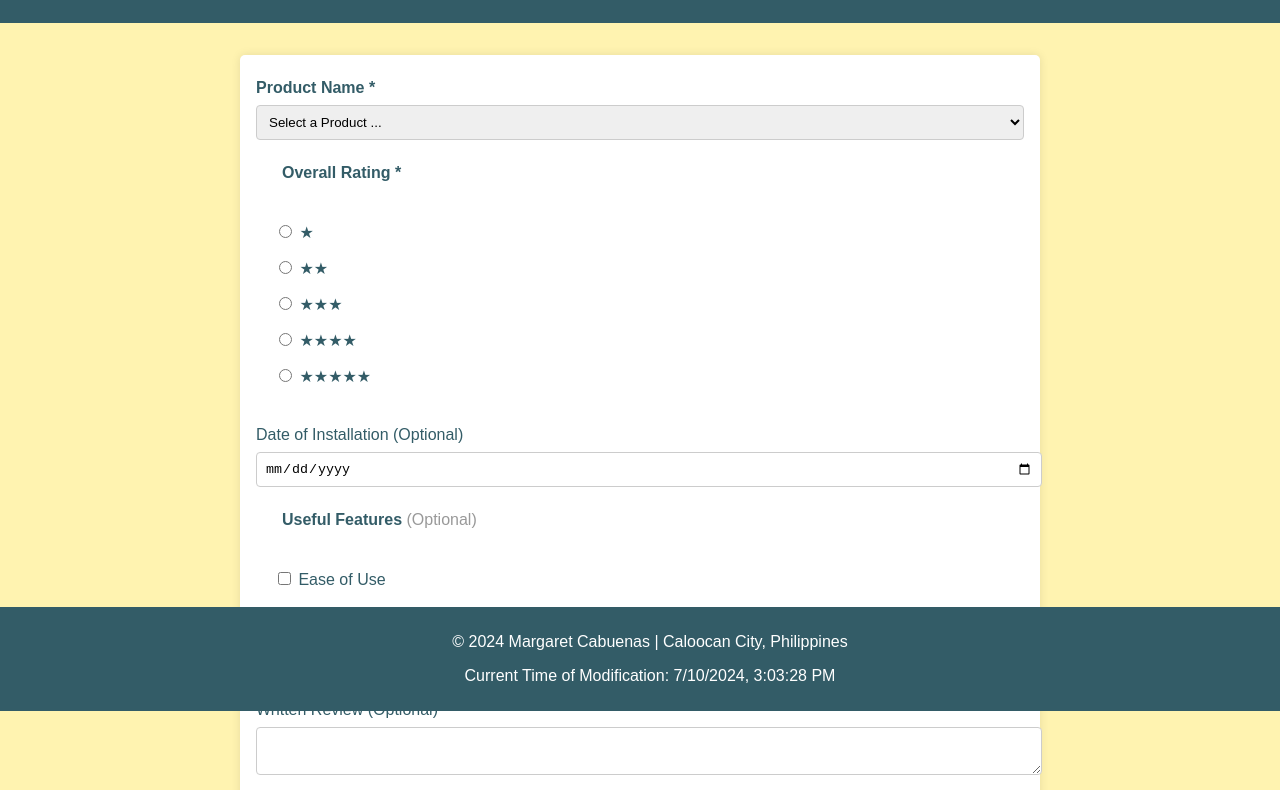
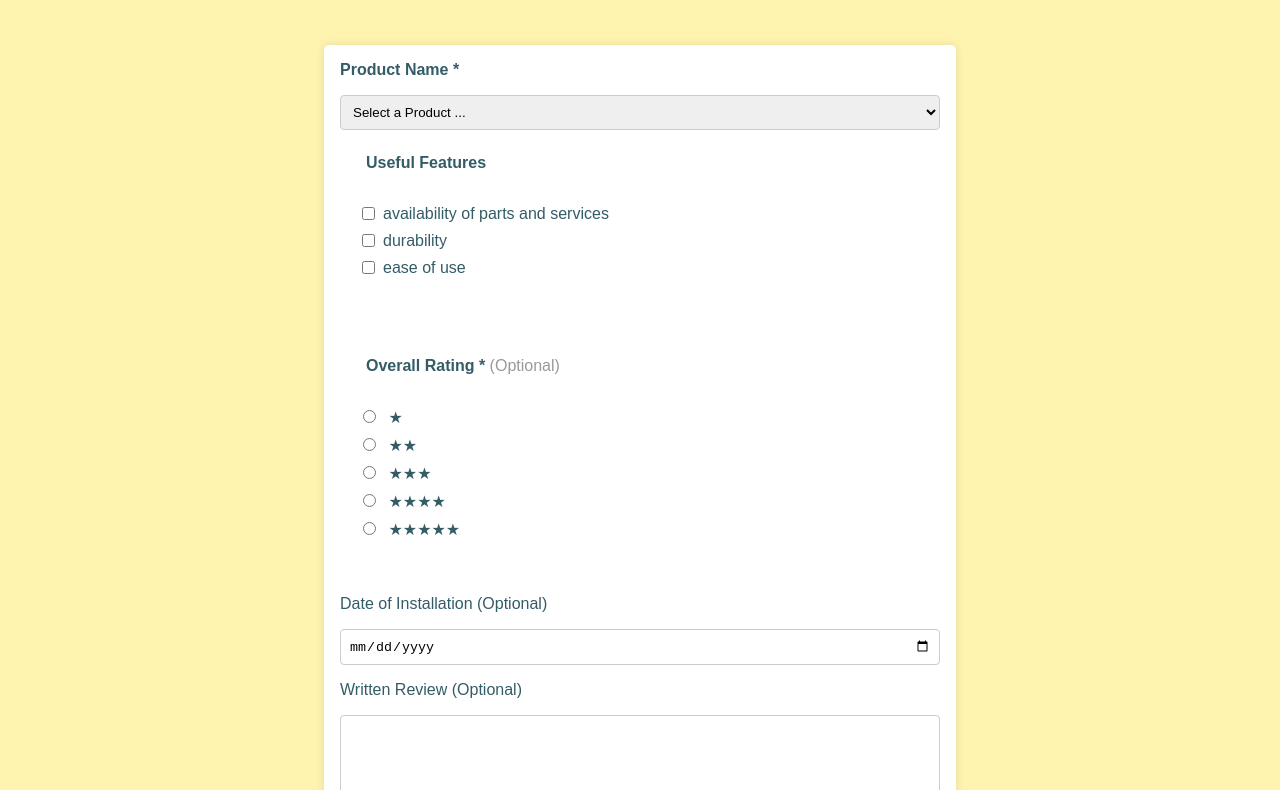
Before and after one commit to meg19sy/wdd131, a plain HTML site: page form.html in a window 1280 px wide. Shown: the part 89-879 px from the top of the page. Drawn offline with Linux system fonts and the light colour scheme.

Commit message:
w05 partial work

```diff
--- a/form.html
+++ b/form.html
@@ -13,11 +13,34 @@
         <h1>Product Review Form</h1>
     </header>
     <main>
-        <form id="reviewForm" action="review.html" method="get">
+        <form id="reviewForm" action="review.html" method="post">
+            <div class="form-group">
                 <label for="productName"><strong>Product Name *</strong></label>
+                <div class="input-container">
                     <select id="productName" name="productName" required>
                         <option value="" disabled selected>Select a Product ...</option>
                     </select>
+                </div>
+            </div>
+
+            <div class="form-group checkboxes-group">
+                <fieldset id="featuresFieldset">
+                    <legend>Useful Features</legend>
+                    <div class="input-container">
+                        <label class="inline">
+                            <input type="checkbox" name="features" value="availability of parts and services">
+                            availability of parts and services
+                        </label>
+                        <label class="inline">
+                            <input type="checkbox" name="features" value="durability">
+                            durability
+                        </label>
+                        <label class="inline">
+                            <input type="checkbox" name="features" value="ease of use">
+                            ease of use
+                        </label>
+                    </div>
+                </fieldset>
 
                 <fieldset>
                     <legend><strong>Overall Rating *</strong></legend>
@@ -42,33 +65,31 @@
                         <span class="stars">★★★★★</span>
                     </label>
                 </fieldset>
+            </div>
 
+            <div class="form-group">
                 <label for="installationDate">Date of Installation (Optional)</label>
+                <div class="input-container">
                     <input type="date" id="installationDate" name="installationDate">
+                </div>
+            </div>
 
-            <fieldset id="featuresFieldset">
-                <legend>Useful Features</legend>
-                <label>
-                    <input type="checkbox" id="easeOfUse" name="features" value="Ease of Use">
-                    Ease of Use
-                </label>
-                <label>
-                    <input type="checkbox" id="availability" name="features" value="Availability of Parts and Services">
-                    Availability of Parts and Services
-                </label>
-                <label>
-                    <input type="checkbox" id="durability" name="features" value="Durability">
-                    Durability
-                </label>
-            </fieldset>
+            <div class="form-group">
+                <label for="review">Written Review (Optional)</label>
+                <div class="input-container">
+                    <textarea id="review" name="review"></textarea>
+                </div>
+            </div>
 
-            <label for="review">Written Review (Optional)</label>
-            <textarea id="review" name="review"></textarea>
+            <div class="form-group">
+                <label for="userName">User Name (Optional)</label>
+                <div class="input-container">
+                    <input type="text" id="userName" name="userName">
+                </div>
+            </div>
 
-            <label for="userName">User Name (Optional)</label>
-            <input type="text" id="userName" name="userName">
-
-            <input type="submit" value="Send My Feedback" id="submitBtn" disabled>
+            <input type="submit" value="Submit My Feedback" id="submitBtn" disabled>
+            <input type="hidden" id="reviewCountInput" name="reviewCount" value="0">
         </form>
     </main>
     <footer>
--- a/scripts/form.js
+++ b/scripts/form.js
@@ -1,90 +1,112 @@
-document.addEventListener("DOMContentLoaded", () => {
-    const products = [
-        { id: "fc-1888", name: "flux capacitor", avgRating: 4.5, features: ["Time Travel", "Energy Storage", "Ease of Use", "Availability of Parts and Services", "Durability"] },
-        { id: "fc-2050", name: "power laces", avgRating: 4.7, features: ["Automatic Lacing", "Comfort Fit", "Ease of Use", "Availability of Parts and Services", "Durability"] },
-        { id: "fs-1987", name: "time circuits", avgRating: 3.5, features: ["Time Synchronization", "Destination Entry", "Ease of Use", "Availability of Parts and Services", "Durability"] },
-        { id: "ac-2000", name: "low voltage reactor", avgRating: 3.9, features: ["Energy Regulation", "Compact Design", "Ease of Use", "Availability of Parts and Services", "Durability"] },
-        { id: "jj-1969", name: "warp equalizer", avgRating: 5.0, features: ["Space-Time Manipulation", "Efficiency Boost", "Ease of Use", "Availability of Parts and Services", "Durability"] }
+document.addEventListener('DOMContentLoaded', () => {
+    const productNameSelect = document.getElementById('productName');
+    const featuresFieldset = document.getElementById('featuresFieldset');
+    const submitBtn = document.getElementById('submitBtn');
+    const reviewForm = document.getElementById('reviewForm');
+    const reviewCountInput = document.getElementById('reviewCountInput');
+
+    let reviewCount = 0; // Initialize review count
+
+    // Initial features when no product is selected
+    const initialFeatures = [
+        'availability of parts and services',
+        'durability',
+        'ease of use'
     ];
 
-    // Function to capitalize the first letter of each word
-    const capitalizeWords = (str) => {
-        return str.replace(/\b\w/g, (char) => char.toUpperCase());
-    };
+    // Function to display features
+    function displayFeatures(features) {
+        const inputContainer = featuresFieldset.querySelector('.input-container');
+        inputContainer.innerHTML = '';
 
-    // Sort products alphabetically by name
-    products.sort((a, b) => {
-        if (a.name < b.name) return -1;
-        if (a.name > b.name) return 1;
-        return 0;
+        features.forEach(feature => {
+            const label = document.createElement('label');
+            label.className = 'inline';
+            label.innerHTML = `<input type="checkbox" name="features" value="${feature}"> ${feature}`;
+            inputContainer.appendChild(label);
         });
+    }
 
-    const productNameSelect = document.getElementById("productName");
-    const featuresFieldset = document.getElementById("featuresFieldset");
-    const submitBtn = document.getElementById("submitBtn");
+    // Display initial features
+    displayFeatures(initialFeatures);
 
-    if (productNameSelect) {
+    // Populate product name options (assuming products array is defined as before)
+    const products = [
+        { name: 'Air Conditioner', features: ['cooling', 'energy efficiency', 'noise level'] },
+        { name: 'Refrigerator', features: ['capacity', 'energy efficiency', 'temperature control'] },
+        { name: 'Washing Machine', features: ['load capacity', 'energy efficiency', 'wash programs'] },
+        { name: 'Television', features: ['picture quality', 'smart features', 'sound quality'] },
+        { name: 'Microwave Oven', features: ['cooking modes', 'energy efficiency', 'size'] }
+    ];
+
     products.forEach(product => {
-            const option = document.createElement("option");
-            option.value = product.id;
-            option.textContent = capitalizeWords(product.name); // Capitalize product name
+        const option = document.createElement('option');
+        option.value = product.name;
+        option.textContent = product.name;
         productNameSelect.appendChild(option);
     });
 
-        productNameSelect.addEventListener("change", () => {
-            const selectedProductId = productNameSelect.value;
-            const selectedProduct = products.find(product => product.id === selectedProductId);
-
-            // Clear previous checkboxes
-            featuresFieldset.innerHTML = "";
-
-            // Add checkboxes for selected product features
+    // Update features based on selected product
+    productNameSelect.addEventListener('change', () => {
+        if (productNameSelect.value === '') {
+            displayFeatures(initialFeatures);
+        } else {
+            const selectedProduct = products.find(product => product.name === productNameSelect.value);
             if (selectedProduct) {
-                selectedProduct.features.forEach(feature => {
-                    const checkbox = document.createElement("input");
-                    checkbox.type = "checkbox";
-                    checkbox.id = feature.toLowerCase().replace(/\s+/g, "-"); // Create id from feature name
-                    checkbox.name = "features";
-                    checkbox.value = feature;
-                    const label = document.createElement("label");
-                    label.textContent = feature;
-                    label.appendChild(checkbox);
-                    featuresFieldset.appendChild(label);
-                });
-
-                // Enable or disable submit button based on product selection
-                if (selectedProductId) {
-                    submitBtn.disabled = false;
-                } else {
-                    submitBtn.disabled = true;
+                const sortedFeatures = selectedProduct.features.sort();
+                displayFeatures(sortedFeatures);
             }
         }
     });
+
+    // Enable submit button when a product is selected
+    productNameSelect.addEventListener('change', () => {
+        submitBtn.disabled = !productNameSelect.value;
+    });
+
+    // Handle form submission
+    reviewForm.addEventListener('submit', (event) => {
+        event.preventDefault(); // Prevent default form submission
+        reviewCount++; // Increment review count
+        reviewCountInput.value = reviewCount; // Update hidden input value
+        localStorage.setItem('reviewCount', reviewCount); // Store count in localStorage for persistence
+        reviewForm.submit(); // Submit the form to review.html
+    });
+
+    // Check localStorage for existing review count
+    const storedReviewCount = localStorage.getItem('reviewCount');
+    if (storedReviewCount) {
+        reviewCount = parseInt(storedReviewCount, 10);
     }
 
-    if (document.getElementById("reviewForm")) {
-        if (!localStorage.getItem("reviewCounter")) {
-            localStorage.setItem("reviewCounter", 0);
+    // Update review count display in the UI
+    const reviewCountElement = document.getElementById('reviewCount');
+    if (reviewCountElement) {
+        reviewCountElement.textContent = reviewCount;
+    }
+});
+
+
+document.addEventListener('DOMContentLoaded', () => {
+    // Function to format date and time
+    function formatDateTime(date) {
+        const options = {
+            weekday: 'long',
+            year: 'numeric',
+            month: 'long',
+            day: 'numeric',
+            hour: 'numeric',
+            minute: 'numeric',
+            second: 'numeric',
+            timeZoneName: 'short'
+        };
+        return date.toLocaleDateString('en-US', options);
     }
 
-        document.getElementById("reviewForm").addEventListener("submit", () => {
-            let reviewCounter = localStorage.getItem("reviewCounter");
-            reviewCounter++;
-            localStorage.setItem("reviewCounter", reviewCounter);
+    // Update last modified date and time
+    const timeElement = document.getElementById('time');
+    if (timeElement) {
+        const lastModified = new Date(document.lastModified);
+        timeElement.textContent = `Last modified: ${formatDateTime(lastModified)}`;
+    }
 });
-    }
-
-    if (document.getElementById("reviewCount")) {
-        const reviewCount = localStorage.getItem("reviewCounter");
-        document.getElementById("reviewCount").textContent = reviewCount;
-    }
-
-    // Display current time of modification
-    const displayCurrentTime = () => {
-        const timeElement = document.getElementById("time");
-        const currentDateTime = new Date();
-        timeElement.textContent = `Current Time of Modification: ${currentDateTime.toLocaleString()}`;
-    };
-
-    displayCurrentTime(); // Automatically display the current time of modification when the page loads
-});
--- a/styles/form-large.css
+++ b/styles/form-large.css
@@ -1,53 +1,39 @@
-/* Common CSS for both mobile and large screens */
-footer {
-    background-color: #335c67;
-    color: white;
-    text-align: center;
-    padding: 10px;
-    width: 100%;
-    position: fixed;
-    bottom: 0;
-    left: 0;
-    z-index: 1000; /* Ensure footer stays on top of content */
+/* Large screen specific adjustments */
+@media (min-width: 768px) {
+    body {
+        background-color: var(--background-color); /* Ensure consistent background color */
+    }
+
+    header h1 {
+        margin: 0.7rem 0; /* Adjust top and bottom margin */
+        font-size: 1.8rem; /* Decrease font size */
+        line-height: 2rem; /* Adjust line height */
     }
 
     main {
-    padding-bottom: 60px; /* Adjust according to footer height */
-    max-width: 800px; /* Increased max-width for wider form fields */
-    margin: 1rem auto 2rem; /* Adjusted top and bottom margins */
+        max-width: 800px; /* Adjust max width for large screens */
+        padding: 1rem; /* Increase padding around the form */
     }
 
-fieldset {
-    margin-bottom: 1rem; /* Space between fieldsets */
-    border: none; /* Remove default fieldset border */
+    form {
+        max-width: 600px; /* Adjust max width for large screens */
+        margin: 1rem auto; /* Center the form */
     }
 
-legend {
-    font-weight: bold;
-    margin-bottom: 0.5rem; /* Adjust spacing below legend */
+    footer {
+        position: relative;
+        bottom: initial;
+        left: initial;
+        z-index: initial;
+        margin-top: auto;
     }
 
-label {
-    display: block;
-    margin-bottom: 0.5rem; /* Space between labels */
+    .form-group.checkboxes-group {
+        display: flex;
+        gap: 2rem;
     }
 
-/* Indicate optional fields */
-fieldset:not(:first-of-type) legend::after {
-    content: " (Optional)";
-    font-weight: normal;
-    color: #999;
-}
-
-/* Larger screen specific adjustments */
-@media (min-width: 768px) {
-    fieldset {
-        display: flex;
-        flex-direction: column; /* Display fields in a single column */
-    }
-
-    legend {
-        width: fit-content; /* Allow legend width to fit content */
-        padding: 0.5rem; /* Add padding for spacing */
+    .form-group.checkboxes-group fieldset {
+        flex: 1; /* Ensure each fieldset takes equal width */
     }
 }
--- a/styles/form.css
+++ b/styles/form.css
@@ -1,3 +1,4 @@
+/* General and mobile screen styles */
 :root {
     --primary-color: #335c67;
     --background-color: #fff3b0;
@@ -20,8 +21,17 @@ header {
     text-align: center;
 }
 
+header h1 {
+    margin: 0.5rem 0; /* Adjust top and bottom margin */
+    font-size: 1.4rem; /* Decrease font size */
+    line-height: 1.6rem; /* Adjust line height */
+}
+
 main {
-    padding: 1rem;
+    padding: 0.5rem;
+    max-width: 100%; /* Adjust for small screens */
+    margin: 1rem auto 2rem;
+    box-sizing: border-box; /* Ensure padding doesn't affect width */
 }
 
 form {
@@ -29,30 +39,85 @@ form {
     padding: 1rem;
     border-radius: 5px;
     box-shadow: 0 0 10px rgba(0, 0, 0, 0.1);
+    display: flex;
+    flex-direction: column;
+    gap: 1rem;
+    max-width: 100%; /* Adjust for small screens */
+    margin: 0 auto; /* Center the form */
+}
+
+.form-group {
+    display: flex;
+    flex-direction: column;
+    gap: 0.5rem;
 }
 
 label {
     display: block;
-    margin: 0.5rem 0 0.25rem;
+    width: auto; /* Ensures labels take the necessary width */
+    margin-bottom: 0.5rem; /* Adds vertical spacing between labels */
+}
+
+.input-container {
+    width: 100%;
+    display: flex;
+    flex-direction: column;
 }
 
 input[type="text"], input[type="date"], textarea, select {
     width: 100%;
     padding: 0.5rem;
-    margin-bottom: 1rem;
     border: 1px solid #ccc;
     border-radius: 4px;
+    box-sizing: border-box; /* Ensure padding doesn't affect width */
 }
 
 fieldset {
-    border: 1px solid #ccc;
+    border: none;
     border-radius: 4px;
     padding: 1rem;
     margin-bottom: 1rem;
+    display: flex;
+    flex-direction: column;
+}
+
+fieldset legend {
+    padding: 0.5rem;
+    font-weight: bold;
+    margin-bottom: 0.5rem;
+    width: auto;
+}
+
+fieldset label {
+    display: block;
+    margin-bottom: 0.5rem;
+}
+
+fieldset:not(:first-of-type) legend::after {
+    content: " (Optional)";
+    font-weight: normal;
+    color: #999;
+}
+
+label.inline {
+    display: flex;
+    align-items: center;
+    margin-bottom: 0.5rem;
+}
+
+textarea {
+    height: 100px;
+    resize: vertical;
 }
 
 legend {
-    padding: 0 0.5rem;
+    padding: 0.5rem;
+    font-weight: bold;
+    margin-bottom: 0.5rem;
+}
+
+input[type="checkbox"], input[type="radio"] {
+    margin-right: 0.5rem;
 }
 
 input[type="submit"] {
@@ -62,6 +127,7 @@ input[type="submit"] {
     border: none;
     border-radius: 4px;
     cursor: pointer;
+    align-self: flex-start;
 }
 
 input[type="submit"]:hover {
@@ -69,33 +135,14 @@ input[type="submit"]:hover {
     color: #000;
 }
 
-/* Common CSS for both mobile and large screens */
 footer {
     background-color: #335c67;
     color: white;
     text-align: center;
-    padding: 10px;
+    padding: 5px;
     width: 100%;
-    position: fixed;
+    position: relative;
     bottom: 0;
     left: 0;
-    z-index: 1000; /* Ensure footer stays on top of content */
+    z-index: 1000;
 }
-
-main {
-    padding-bottom: 60px; /* Adjust according to footer height */
-}
-
-/* Media query for larger screens */
-@media (min-width: 768px) {
-    footer {
-        position: relative;
-    }
-}
-
-/* Add styles to indicate optional fields */
-fieldset:not(:first-of-type) legend::after {
-    content: " (Optional)";
-    font-weight: normal;
-    color: #999;
-}
```
Also changed, not shown: review.html (+13 -0 lines). Lines whose indentation alone changed are shown as unchanged.
